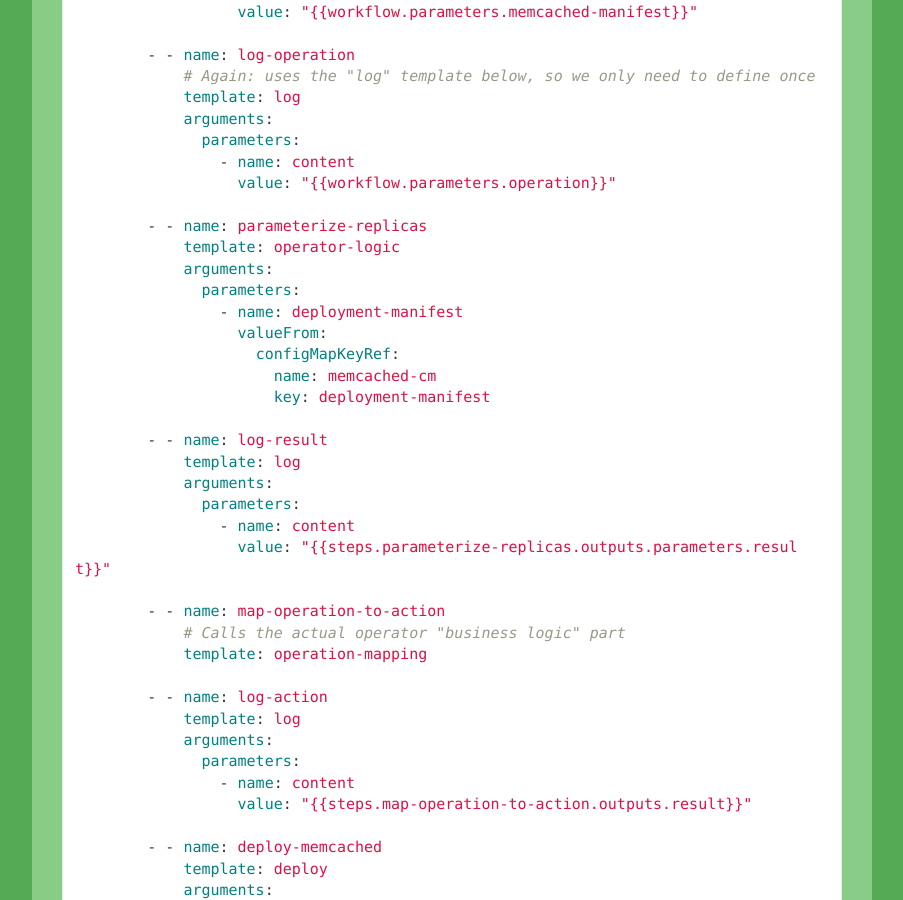
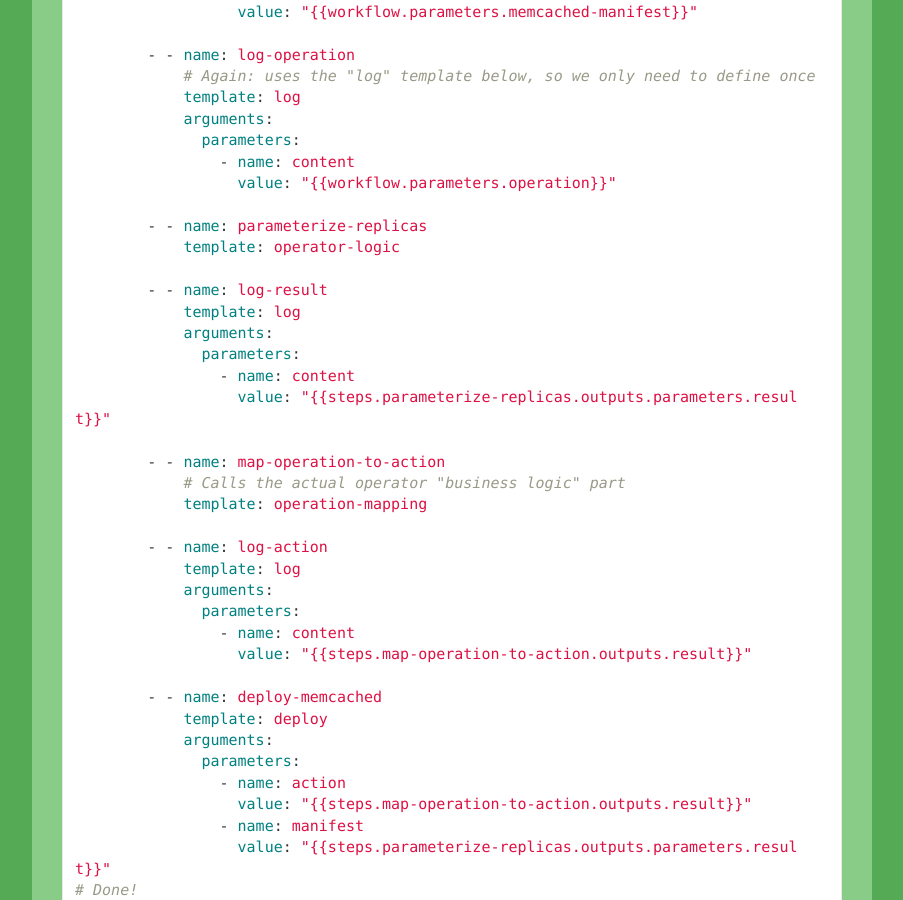
Before and after one commit to reinvantveer/reinvantveer.github.io, a Jekyll site: the page built from _posts/2022-01-29-easier-operator.md, in a window 1280 px wide and 900 px high, scrolled down 16656 px. Shown: the whole window, without its empty margins (188-1091 px from the left). Built offline with Jekyll 4.4.1, drawn with Linux system fonts in a browser that asks for light colours; comment, search, counter and statistics services are not loaded.

Commit message:
drop redundant arg parameters
Signed-off-by: reinvantveer <rein@vantveer.me>

```diff
--- a/_includes/memcached/workflow-template.yaml
+++ b/_includes/memcached/workflow-template.yaml
@@ -118,13 +118,6 @@ spec:
 
         - - name: parameterize-replicas
             template: operator-logic
-            arguments:
-              parameters:
-                - name: deployment-manifest
-                  valueFrom:
-                    configMapKeyRef:
-                      name: memcached-cm
-                      key: deployment-manifest
 
         - - name: log-result
             template: log
```
